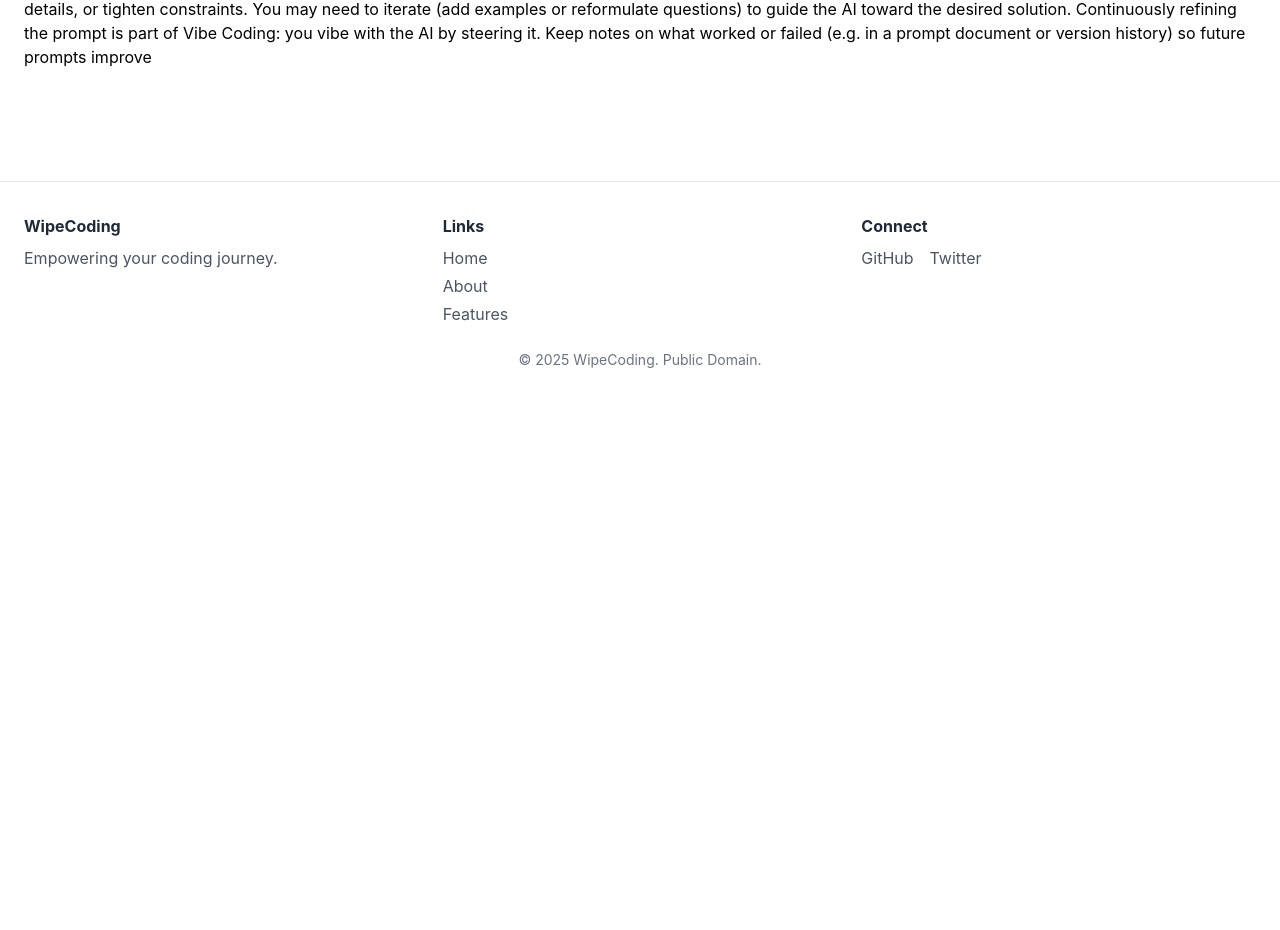
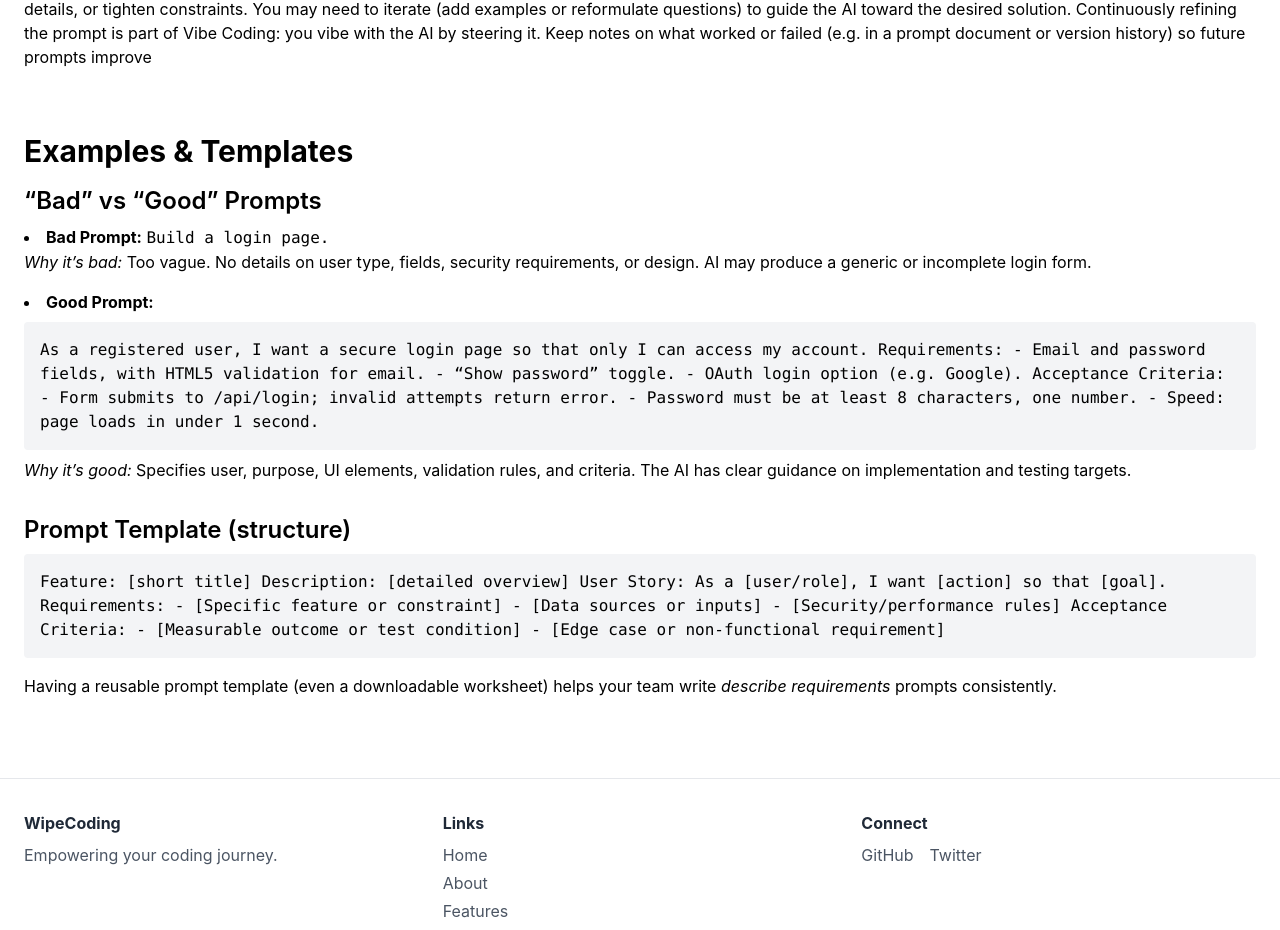
Before and after one commit to godomainz/wipe_coding_web_react, a React (Create React App) app: page /prompt in a window 1280 px wide. Shown: the part 1631-2561 px from the top of the page. Before the commit the page ends 2033 px from the top, so only its background shows below. Built offline with nearby package versions, Linux system fonts and the light colour scheme.

Commit message:
finished Prompt page

```diff
--- a/src/Pages/Prompt.tsx
+++ b/src/Pages/Prompt.tsx
@@ -152,6 +152,84 @@ const Prompt: React.FC = () => (
               }
           </motion.div>
         ))}
+
+        {/* Examples & Templates Section */}
+        <motion.div
+          className="mt-16 prose mx-auto"
+          variants={itemVariants}
+          transition={{
+            delay:
+              0.2 *
+              (codePrinciples.length + stepGuide.length + promptFormats.length +
+                1),
+          }}
+        >
+          <h2 className="text-3xl font-bold mb-4">Examples & Templates</h2>
+
+          {/* Bad vs Good Prompts */}
+          <div className="mb-8">
+            <h3 className="text-2xl font-semibold mb-2">
+              “Bad” vs “Good” Prompts
+            </h3>
+            <ul className="list-disc list-inside space-y-4">
+              <li>
+                <strong>Bad Prompt:</strong>{' '}
+                <code>Build a login page.</code>
+                <br />
+                <em>Why it’s bad:</em> Too vague. No details on user type,
+                fields, security requirements, or design. AI may produce a
+                generic or incomplete login form.
+              </li>
+              <li>
+                <strong>Good Prompt:</strong>
+                <pre className="bg-gray-100 p-4 rounded overflow-auto whitespace-pre-wrap mt-2">
+                  <code>
+                    As a registered user, I want a secure login page so that only I can access my account.
+                    Requirements:
+                    - Email and password fields, with HTML5 validation for email.
+                    - “Show password” toggle.
+                    - OAuth login option (e.g. Google).
+                    Acceptance Criteria:
+                    - Form submits to /api/login; invalid attempts return error.
+                    - Password must be at least 8 characters, one number.
+                    - Speed: page loads in under 1 second.
+                  </code>
+                </pre>
+                <p className="mt-2">
+                  <em>Why it’s good:</em> Specifies user, purpose, UI
+                  elements, validation rules, and criteria. The AI has clear
+                  guidance on implementation and testing targets.
+                </p>
+              </li>
+            </ul>
+          </div>
+
+          {/* Prompt Template Structure */}
+          <div>
+            <h3 className="text-2xl font-semibold mb-2">
+              Prompt Template (structure)
+            </h3>
+            <pre className="bg-gray-100 p-4 rounded overflow-auto whitespace-pre-wrap">
+              <code>
+                Feature: [short title]
+                Description: [detailed overview]
+                User Story: As a [user/role], I want [action] so that [goal].
+                Requirements:
+                - [Specific feature or constraint]
+                - [Data sources or inputs]
+                - [Security/performance rules]
+                Acceptance Criteria:
+                - [Measurable outcome or test condition]
+                - [Edge case or non-functional requirement]
+                              </code>
+                            </pre>
+                            <p className="mt-4">
+                              Having a reusable prompt template (even a downloadable worksheet)
+                              helps your team write <em>describe requirements</em> prompts
+                              consistently.
+                            </p>
+                          </div>
+        </motion.div>
       </motion.section>
     </motion.main>
     <Footer />
```
